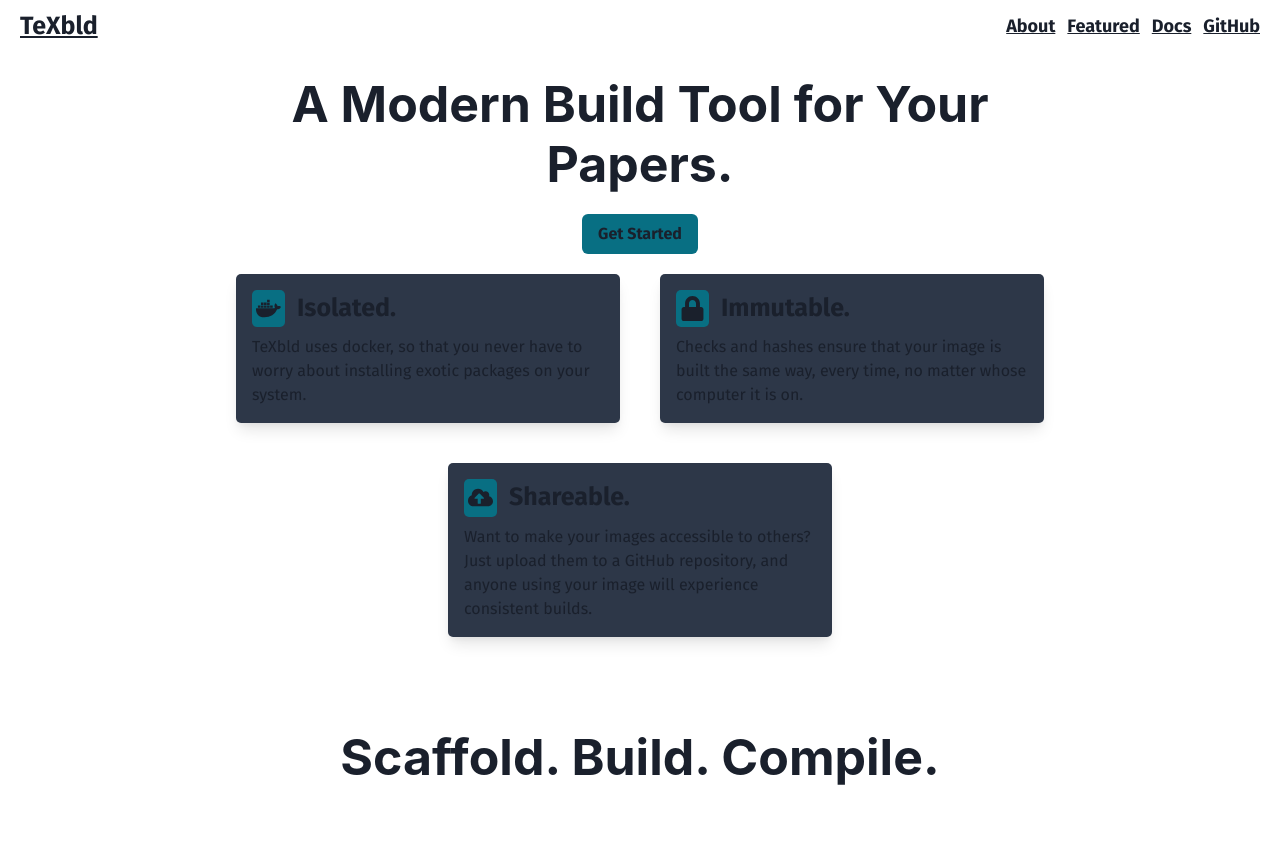
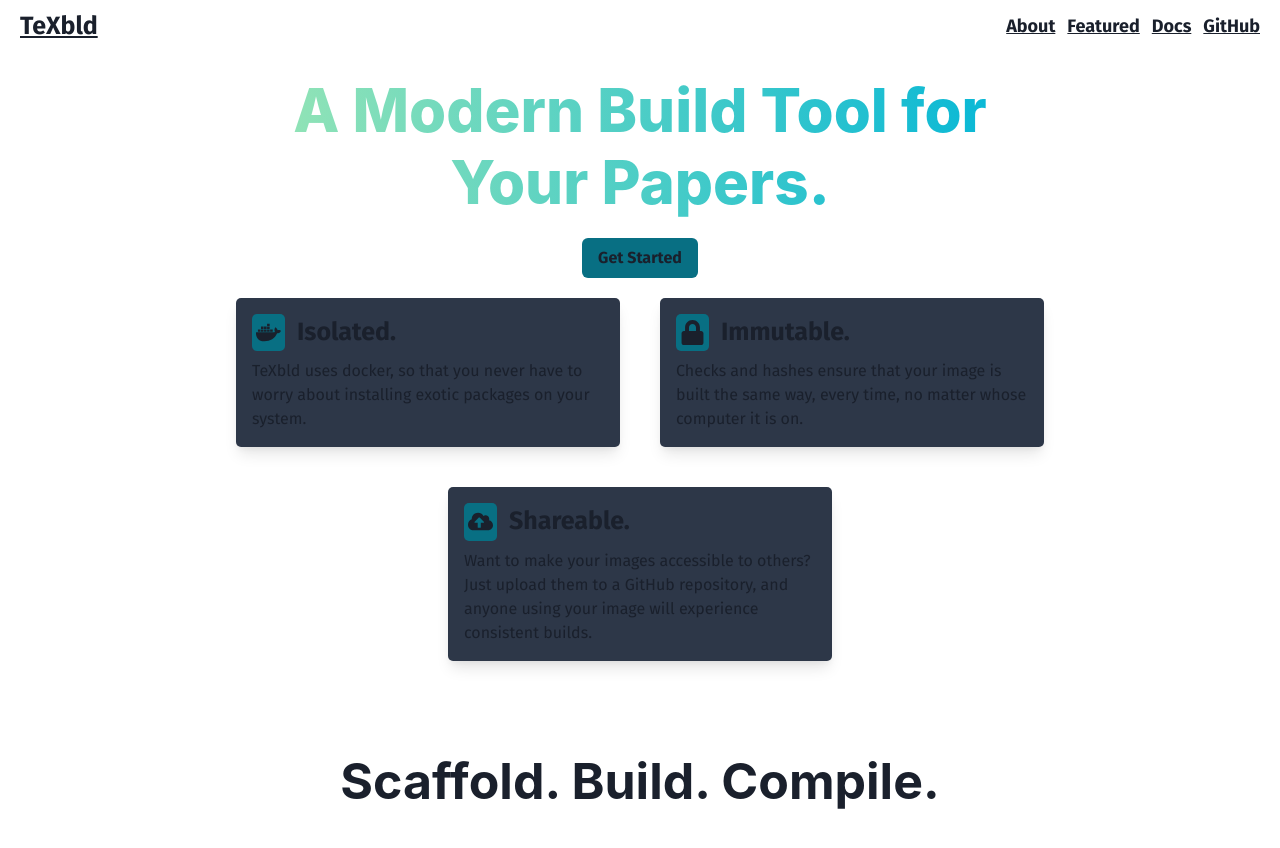
Before and after one commit to texbld/website-v3, a Next.js app: page / in a window 1280 px wide. Shown: the top 848 px of the page. Built offline with nearby package versions, Linux system fonts and the light colour scheme; grey boxes are pictures that could not be loaded.

Commit message:
added a gradient to the title

```diff
--- a/pages/index.tsx
+++ b/pages/index.tsx
@@ -13,10 +13,12 @@
     <Box m={2}>
       <Center marginBottom={5}>
         <Heading
-          fontWeight={"bold"}
-          fontSize={50}
+          fontWeight={"extrabold"}
+          fontSize={60}
           maxWidth="50rem"
           textAlign={"center"}
+          bgGradient="linear(to-r, green.200, cyan.500)"
+          bgClip="text"
         >
           A Modern Build Tool for Your Papers.
         </Heading>
```
